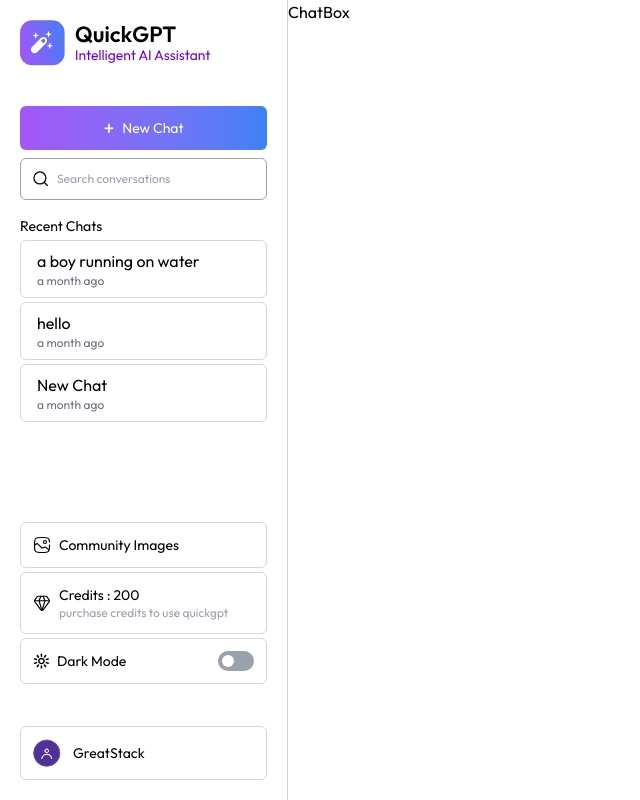
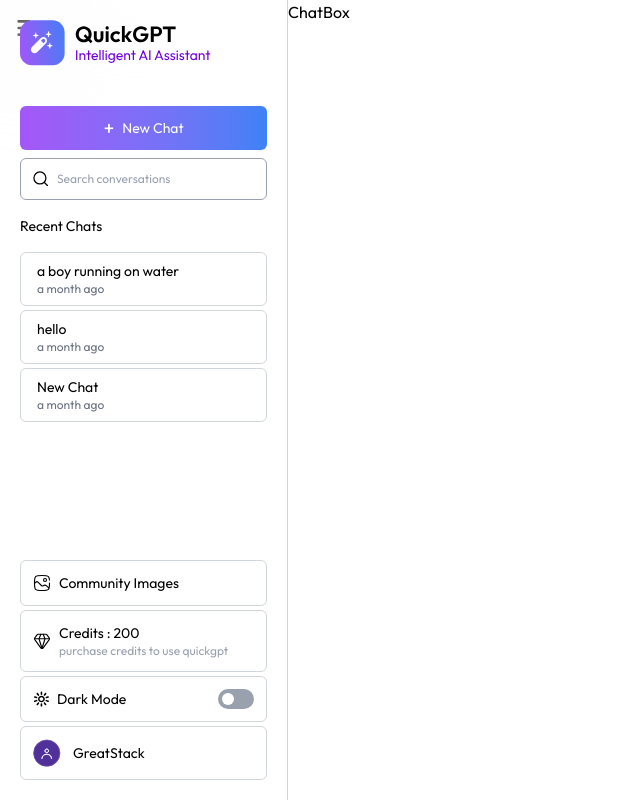
Before and after one commit to SanduniHewagama/QuickGPT, a React (Vite) app in the folder client/: page / in a window 1280 px wide. Shown: the whole page, without its empty margins (0-640 px from the left). Built offline with nearby package versions, Linux system fonts and the light colour scheme.

Commit message:
sidebar Ismenu open create

```diff
--- a/client/src/App.jsx
+++ b/client/src/App.jsx
@@ -1,4 +1,4 @@
-import React from "react";
+import React, { useState } from "react";
 import { Route, Routes } from "react-router-dom";
 import ChatBox from "./components/ChatBox";
 import Login from "./pages/Login";
@@ -6,20 +6,26 @@
 import Community from "./pages/Community";
 import Loading from "./pages/Loading";
 import Sidebar from "./components/Sidebar";
+import { assets } from "./assets/assets";
 
 
 const App = () => {
+
+  const [isMenuOpen, setIsMenuOpen] = useState(false)
+
   return (
     <>
+    {!isMenuOpen && <img src={assets.menu_icon} className='absolute top-3 left-3 w-8 h-8 cursor-pointer md-hidden not-dark:invert' onClick={()=>setIsMenuOpen(true)}/>}
+
       <div className='dark:bg-gradient-to-b from-[#242124] to-[#000000] dark:text-white'>
-        <div className="flex h-screen w-screen">
-          <Sidebar />
+        <div className='flex h-screen w-screen'>
+          <Sidebar isMenuOpen={isMenuOpen} setIsMenuOpen={setIsMenuOpen}/>
           <Routes>
-            <Route path="/" element={<ChatBox />} />
-            <Route path="/login" element={<Login />} />
-            <Route path="/credits" element={<Credits />} />
-            <Route path="/community" element={<Community />} />
-            <Route path="/loading" element={<Loading />} />
+            <Route path='/' element={<ChatBox />} />
+            <Route path='/login' element={<Login />} />
+            <Route path='/credits' element={<Credits />} />
+            <Route path='/community' element={<Community />} />
+            <Route path='/loading' element={<Loading />} />
           </Routes>
         </div>
       </div>
--- a/client/src/components/Sidebar.jsx
+++ b/client/src/components/Sidebar.jsx
@@ -4,13 +4,14 @@
 import { useState } from "react";
 import moment from "moment";
 
-const Sidebar = () => {
+const Sidebar = ({ isMenuOpen, setIsMenuOpen }) => {
+
   const { chats, setSelectedChat, theme, setTheme, user, navigate } =
     useAppContext();
   const [search, setSearch] = useState("");
 
   return (
-    <div className="flex flex-col h-screen min-w-72 p-5 dark:bg-gradient-to-b from-[#242124]/30 to-[#000000]/30 border-r border-[#80609F]/30 backdrop-blur-3xl transition-all duration-500 max-md:absolute left-0 z-1">
+    <div className={`flex flex-col h-screen min-w-72 p-5 dark:bg-gradient-to-b from-[#242124]/30 to-[#000000]/30 border-r border-[#80609F]/30 backdrop-blur-3xl transition-all duration-500 max-md:absolute left-0 z-1 ${!isMenuOpen && 'max-md:-translate-x-full'}`}>
       {/* Logo*/}
       <img
         src={theme === "dark" ? assets.logo_full : assets.logo_full_dark}
@@ -37,7 +38,7 @@
 
       {/* Recent Chats */}
       {chats.length > 0 && <p className="mt-4 mb-1 text-sm ">Recent Chats</p>}
-      <div>
+      <div className='flex-1 overflow-y-scroll mt-3 text-sm space-y-3'>
         {chats
           .filter((chat) =>
             chat.messages[0]
@@ -47,7 +48,9 @@
               : chat.name.toLowerCase().includes(search.toLowerCase())
           )
           .map((chat) => (
-            <div
+            <div onClick={()=> {navigate('/'); setSelectedChat(chat);
+                setIsMenuOpen(false)
+            }}
               key={chat._id}
               className="mb-1 p-2 px-4 dark:bg-[#57317C]/10 border border-gray-300 dark:border-[#80609F]/15 rounded-md cursor-pointer flex justify-between group"
             >
@@ -73,13 +76,13 @@
       {/* Community Images */}
       <div
         onClick={() => {
-          navigate("/community");
+          navigate('community'); setIsMenuOpen(false)
         }}
-        className="flex items-center gap-2 p-3 mt-24 border border-gray-300 dark:border-white/15 rounded-md cursor-pointer hover:scale-103 transition-all"
+        className='flex items-center gap-2 p-3 mt-24 border border-gray-300 dark:border-white/15 rounded-md cursor-pointer hover:scale-103 transition-all'
       >
         <img
           src={assets.gallery_icon}
-          className="w-4.5 not-dark:invert"
+          className='w-4.5 not-dark:invert'
           alt=""
         />
         <div className="flex flex-col text-sm">
@@ -90,7 +93,7 @@
       {/* Creadits purchases Option */}
       <div
         onClick={() => {
-          navigate("/community");
+          navigate('/credits');setIsMenuOpen(false)
         }}
         className="flex items-center gap-2 p-3 mt-1 mb-1 border border-gray-300 dark:border-white/15 rounded-md cursor-pointer hover:scale-103 transition-all"
       >
@@ -124,19 +127,20 @@
       {/* User Account */}
       <div className="flex items-center gap-3 p-3 mt-auto border border-gray-300 dark:border-white/15 rounded-md cursor-pointer group">
         <img src={assets.user_icon} className="w-7 rounded-full" alt="" />
-        <p className="flex-1 text-sm dark:text-primary truncate">
-          {user ? user.name : "Login Your account"}
+        <p className='flex-1 text-sm dark:text-primary truncate'>
+          {user ? user.name : 'Login Your account'}
         </p>
-        {user && (
+        {user &&
           <img
             src={assets.logout_icon}
-            className="h-5 cursor-pointer hidden not-dark:invert group-hover:block"
+            className='h-5 cursor-pointer hidden not-dark:invert group-hover:block'
           />
-        )}
+        }
       </div>
       <img
+        onClick={()=> setIsMenuOpen(false)}
         src={assets.close_icon}
-        className="absolute top-3 right-3 w-5 h-5 cursor-pointer md:hidden not-dark:invert"
+        className='absolute top-3 right-3 w-5 h-5 cursor-pointer md:hidden not-dark:invert'
         alt=""
       />
     </div>
```
